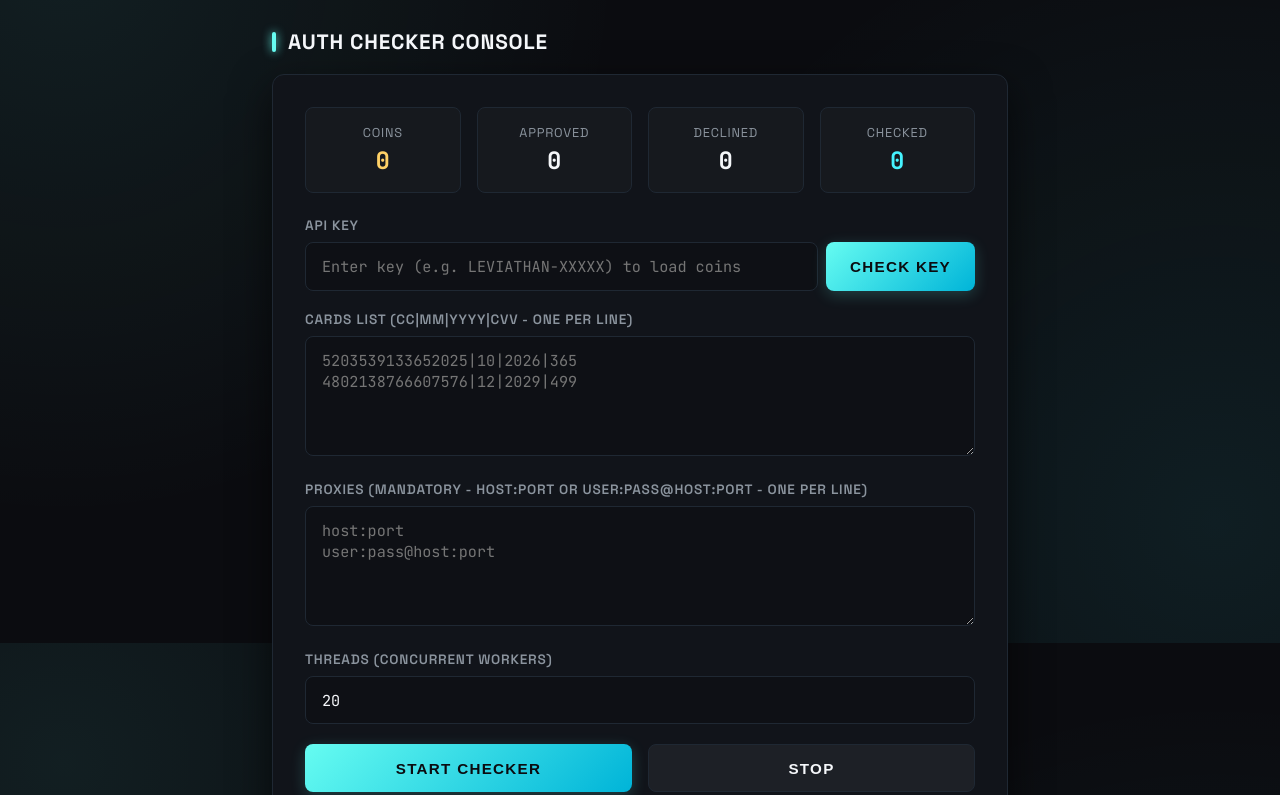
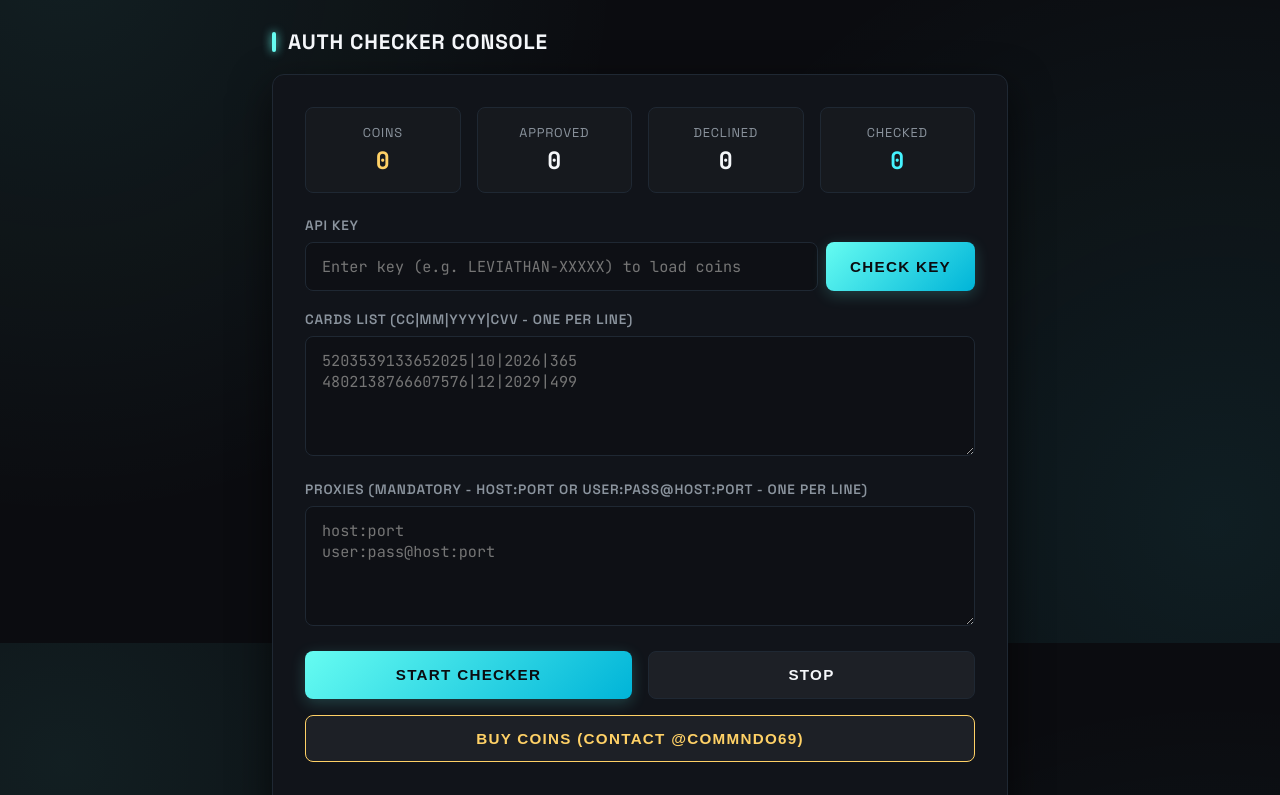
Before and after one commit to Sword-Saint69/Leviathan-adyen, a plain HTML site: page adyen/docs/checker.html in a window 1280 px wide. Shown: the part 157-952 px from the top of the page. Drawn offline with Linux system fonts and the light colour scheme.

Commit message:
Hardcode threadsCount to 20 and remove Threads input box from UI

```diff
--- a/adyen/docs/checker.html
+++ b/adyen/docs/checker.html
@@ -292,11 +292,6 @@
                     <textarea id="proxy-input" placeholder="host:port&#10;user:pass@host:port"></textarea>
                 </div>
 
-                <div class="form-group">
-                    <label for="threads-input">Threads (Concurrent Workers)</label>
-                    <input type="number" id="threads-input" value="20" min="1" max="100" placeholder="Number of threads">
-                </div>
-
                 <div class="input-row">
                     <button class="btn" id="start-btn" onclick="startChecker()">Start Checker</button>
                     <button class="btn btn-sec" id="stop-btn" onclick="stopChecker()" disabled>Stop</button>
@@ -352,7 +347,7 @@
             const key = document.getElementById('checker-key').value.trim();
             const cardsText = document.getElementById('cc-input').value.trim();
             const proxyText = document.getElementById('proxy-input').value.trim();
-            const threadsCount = parseInt(document.getElementById('threads-input').value) || 20;
+            const threadsCount = 20;
 
             if (!key) {
                 alert('API Key is required.');
```
